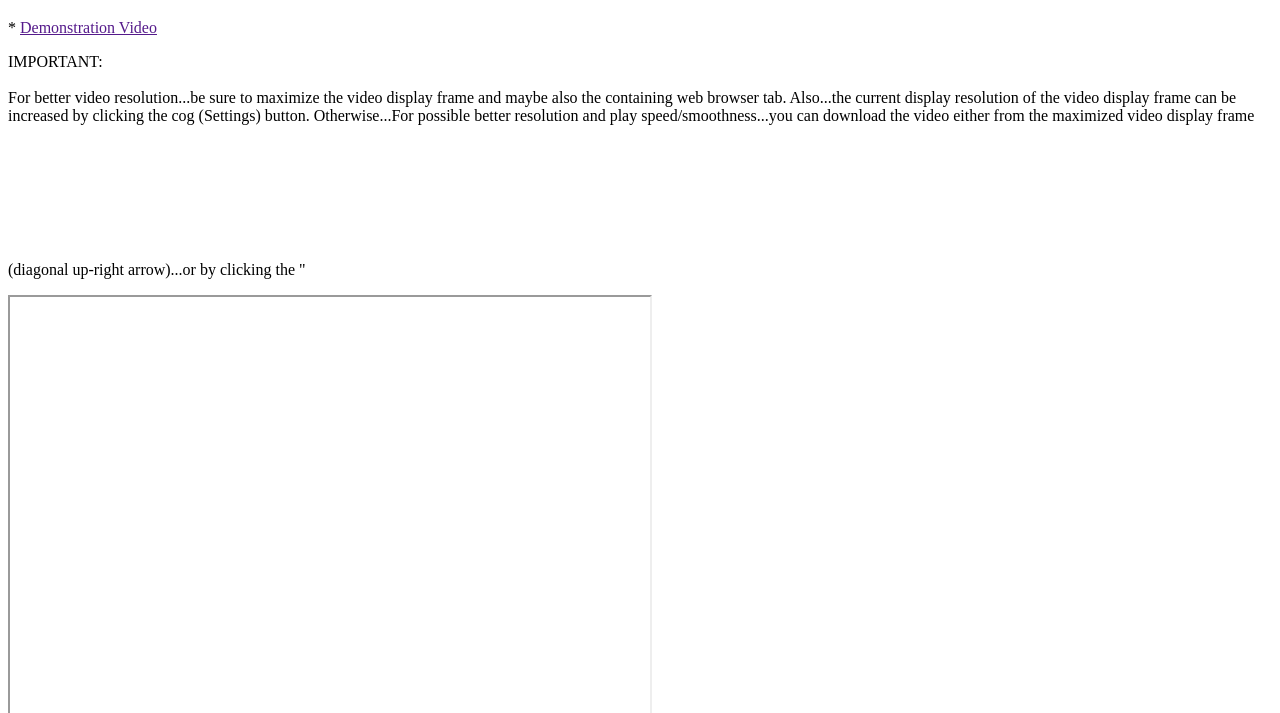
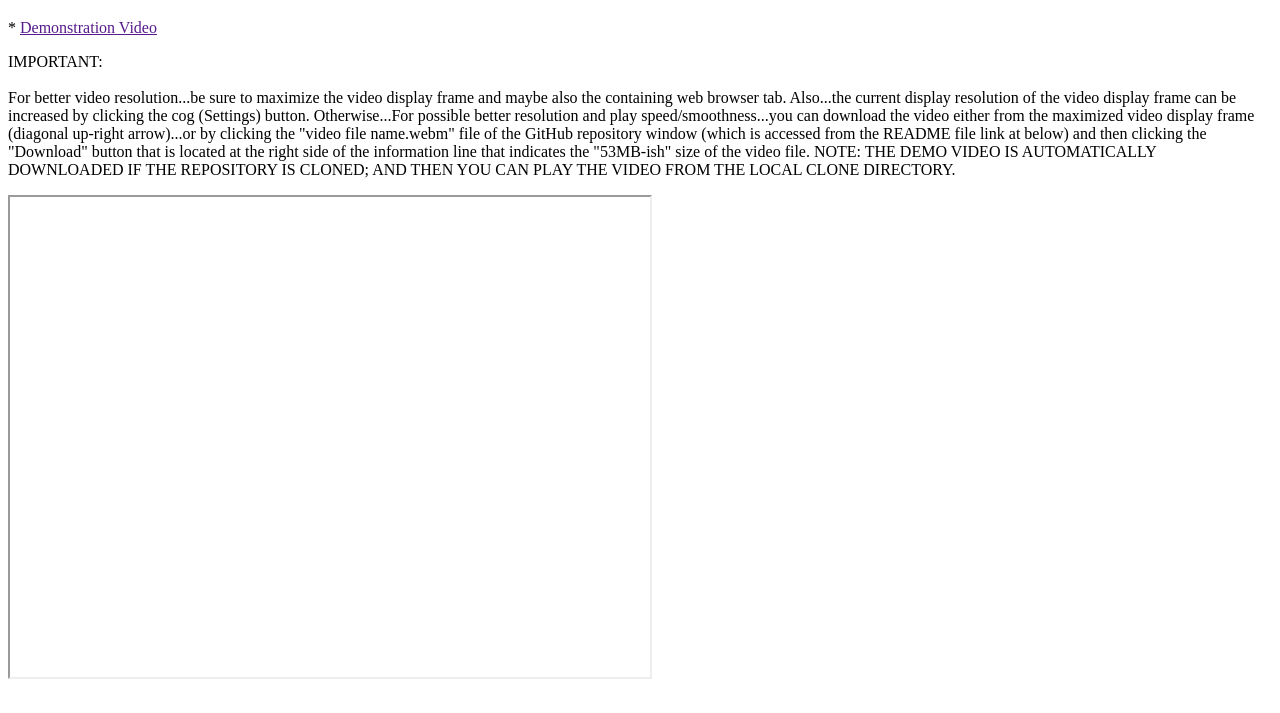
Before and after one commit to Todd-Kridel/TK-E-Commerce-Server, a website: page index.html in a window 1280 px wide. Shown: the part 87-800 px from the top of the page. Drawn offline with Linux system fonts and the light colour scheme.

Commit message:
Added README file and video homepage

```diff
--- a/index.html
+++ b/index.html
@@ -11,7 +11,7 @@ For better video resolution...be sure to maximize the video display frame and ma
 browser tab. Also...the current display resolution of the video display frame can be increased by clicking the cog
 (Settings) button. Otherwise...For possible better resolution and play speed/smoothness...you can download the
 video either from the maximized video display frame (diagonal up-right arrow)...or by clicking the
-"<video file name>.webm" file of the GitHub repository window (which is accessed from the README file
+"video file name.webm" file of the GitHub repository window (which is accessed from the README file
 link at below) and then clicking the "Download" button that is located at the right side of the information line
 that indicates the "53MB-ish" size of the video file. NOTE: THE DEMO VIDEO IS AUTOMATICALLY DOWNLOADED IF THE
 REPOSITORY IS CLONED; AND THEN YOU CAN PLAY THE VIDEO FROM THE LOCAL CLONE DIRECTORY.</p>
```
